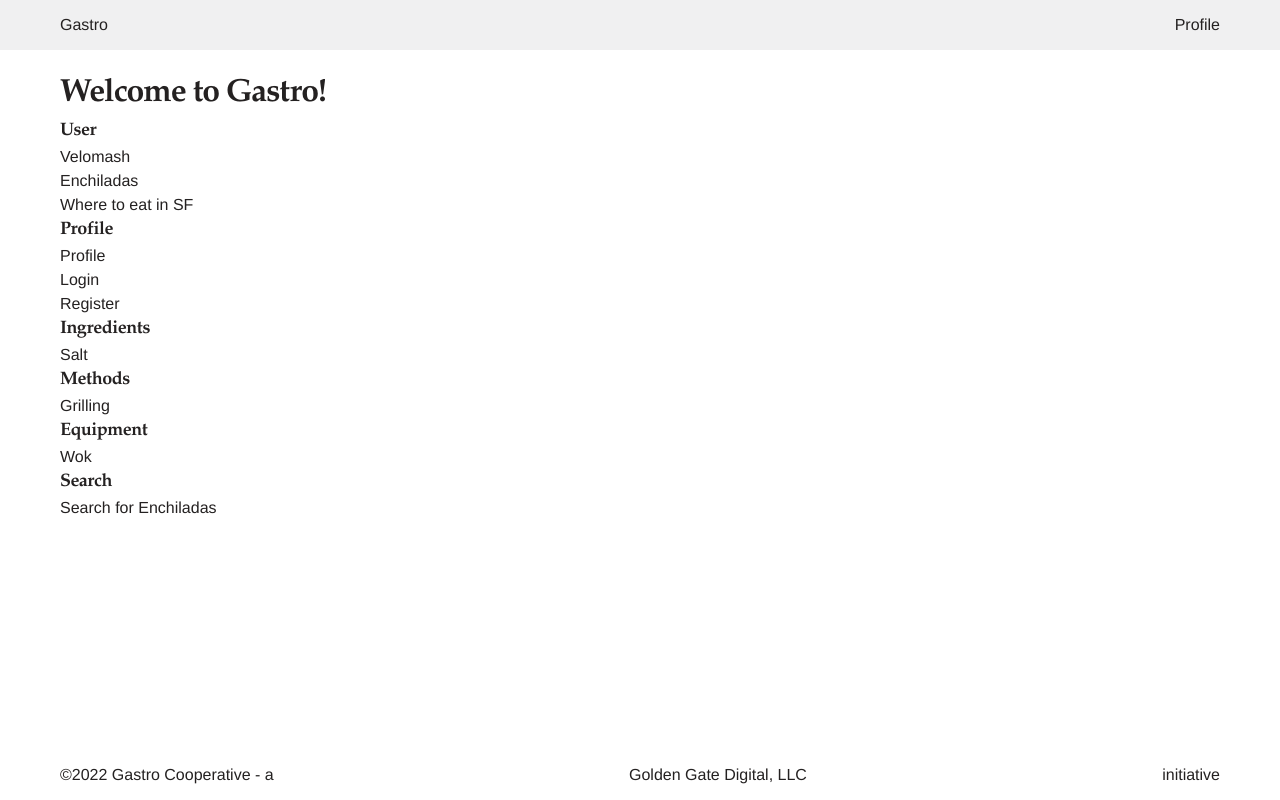
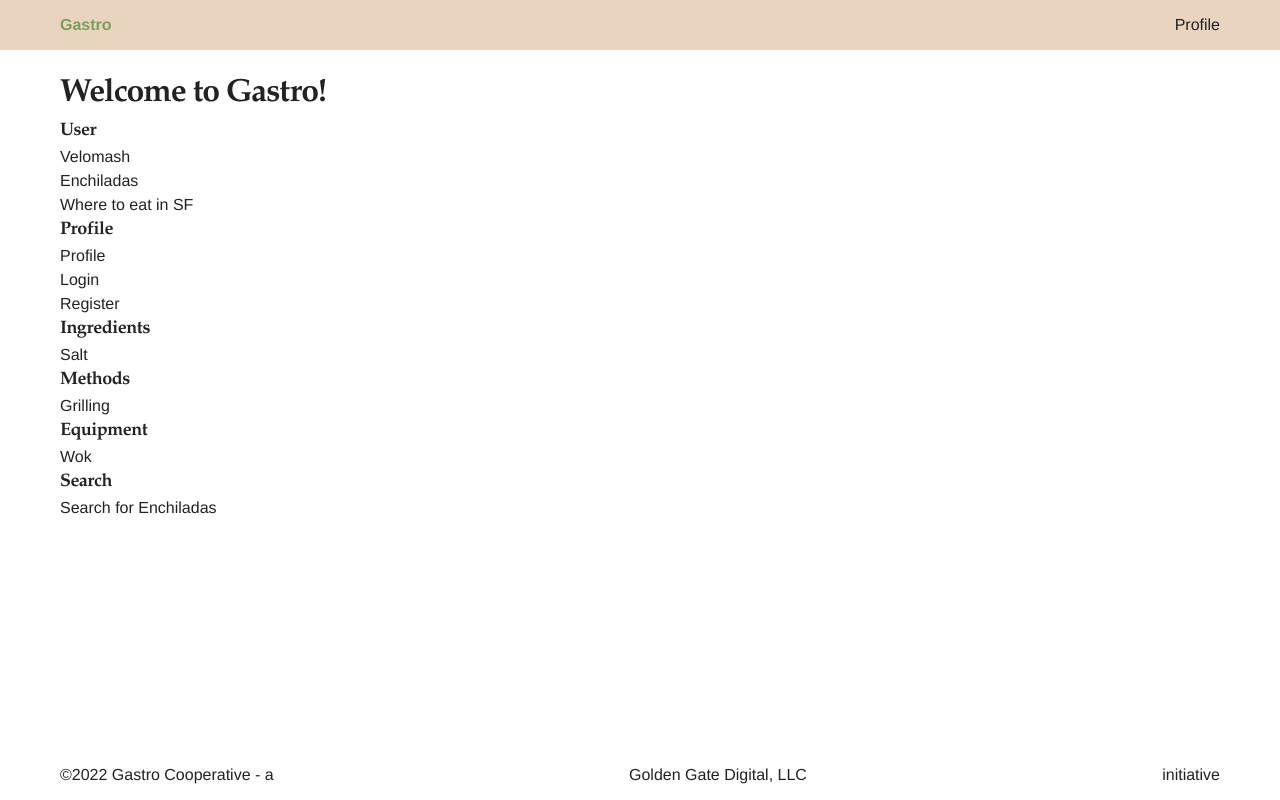
Before and after one commit to gastrowiki/gastro-web, a Next.js app: page / in a window 1280 px wide. Built offline with nearby package versions, Linux system fonts and the light colour scheme.

Commit message:
start working on styling systems

```diff
--- a/src/navigation/footer.tsx
+++ b/src/navigation/footer.tsx
@@ -1,6 +1,6 @@
 import Link from "next/link";
 
-import navStyles from "./navigation.module.css";
+import navStyles from "./navigation.module.scss";
 
 const Footer = () => {
   return (
--- a/src/navigation/header.tsx
+++ b/src/navigation/header.tsx
@@ -1,12 +1,16 @@
 import Link from "next/link";
 
-import navStyles from "./navigation.module.css";
+import navStyles from "./navigation.module.scss";
 
 const Header = () => {
   return (
     <nav className={navStyles.header}>
       <div className={navStyles.container}>
-        <Link href="/">Gastro</Link>
+        <span className={navStyles.logo}>
+          <Link href="/">
+            Gastro
+          </Link>
+        </span>
         <Link href="/profile">Profile</Link>
       </div>
     </nav>
--- a/src/navigation/navigation.module.css
+++ b/src/navigation/navigation.module.scss
@@ -1,9 +1,11 @@
+@import 'styles/colors.module.scss';
+
 .header {
   position: sticky;
   top: 0;
   left: 0;
   width: 100%;
-  background-color: rgb(240, 240, 241);
+  background-color: $almond;
 }
 
 .container {
@@ -15,3 +17,8 @@
   justify-content: space-between;
   align-items: center;
 }
+
+.logo {
+  color: $asparagus;
+  font-weight: bolder;
+}
--- a/src/styles/colors.module.scss
+++ b/src/styles/colors.module.scss
@@ -1,5 +1,13 @@
+$almond: #e9d4bfff;
+$asparagus: #7d9e5bff;
 $black: #242121;
+$lilac: #d09ac5ff;
+$orange: #bb442cff;
 
 :export {
+	almond: $almond;
+	asparagus: $asparagus;
+	lilac: $lilac;
+	orange: $orange;
   black: $black;
 }
--- a/src/styles/typography.scss
+++ b/src/styles/typography.scss
@@ -1,3 +1,7 @@
+@mixin serifFont {
+  font-family: Baskerville, Baskerville Old Face, Hoefler Text, Garamond, Times New Roman, serif;
+  font-weight: 600;
+}
 body {
   font-size: 16px;
   font-family: Helvetica Neue, Helvetica, Arial, sans-serif;
@@ -5,8 +9,7 @@ body {
   color: $black;
 }
 h1, h2, h3, h4, h5, h6 {
-  font-family: Baskerville, Baskerville Old Face, Hoefler Text, Garamond, Times New Roman, serif;
-  font-weight: 600;
+  @include serifFont;
 }
 h1 {
   font-size: 32px;
```
